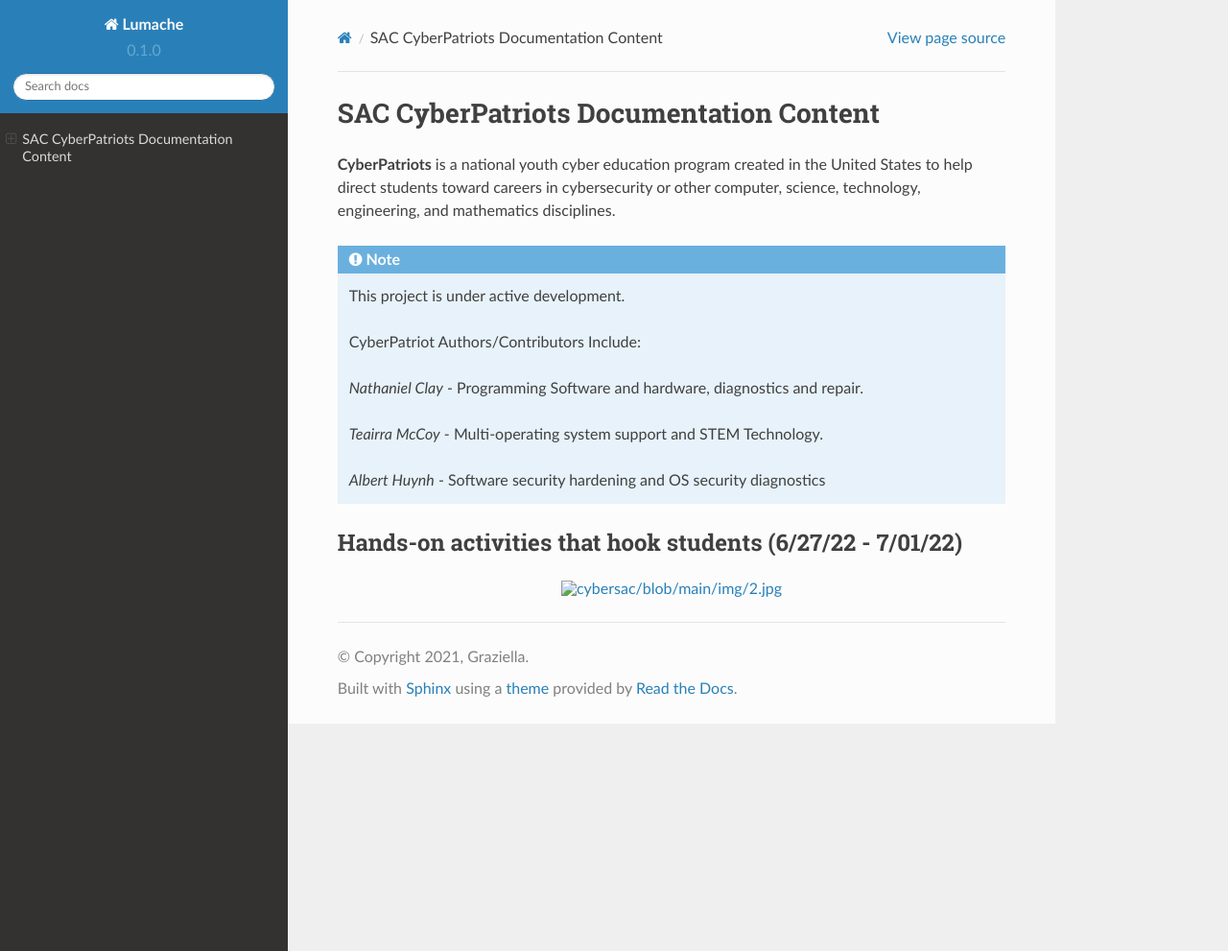
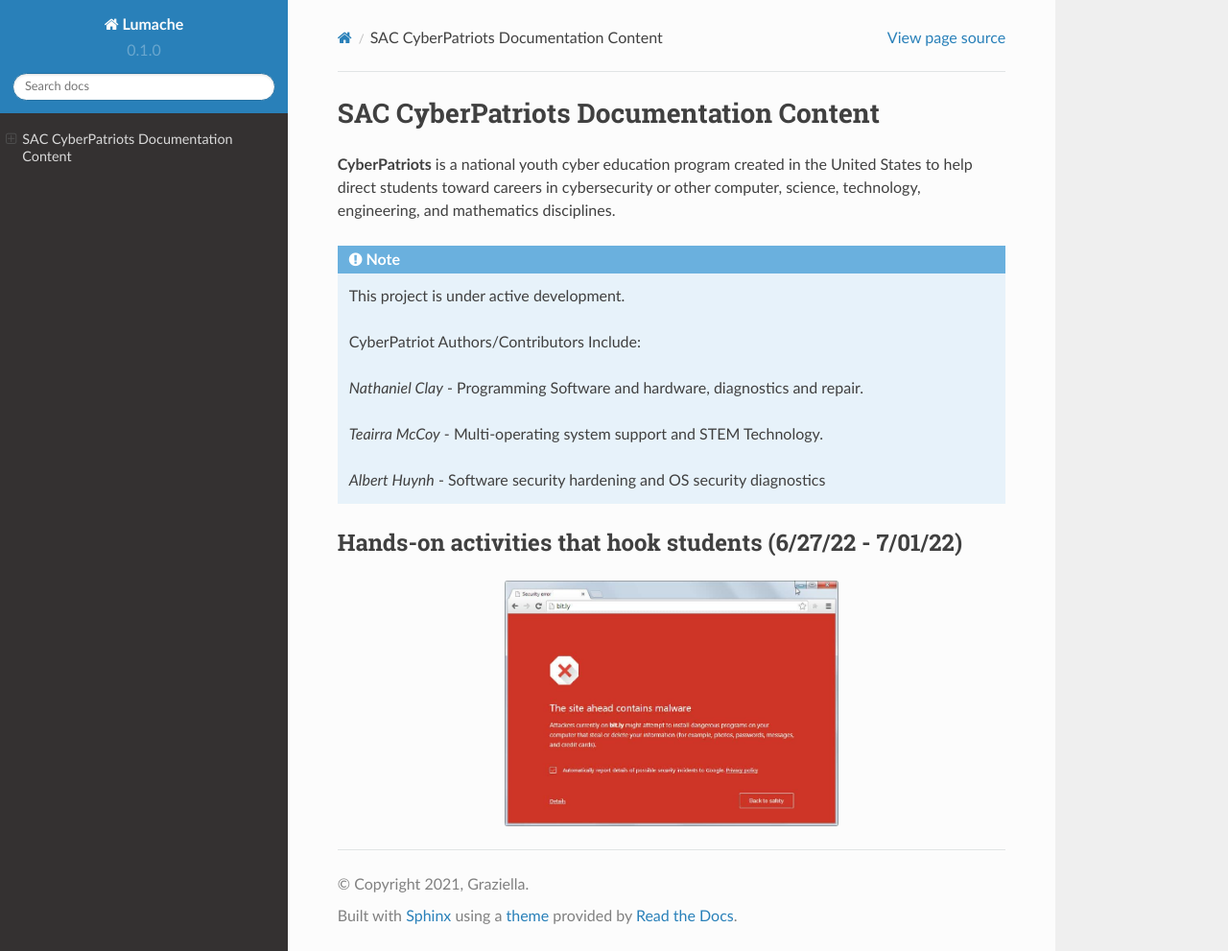
Before and after one commit to natt96z/cybersac, a Sphinx documentation site: the page built from docs/source/index.rst, in a window 1280 px wide and 991 px high. Shown: the whole window at 96% size. Built offline with Sphinx 7.4.7 and the Read the Docs theme 2.0.0, drawn with Linux system fonts in a browser that asks for light colours.

Commit message:
Update index.rst

```diff
--- a/docs/source/index.rst
+++ b/docs/source/index.rst
@@ -18,6 +18,6 @@
 Hands-on activities that hook students (6/27/22 - 7/01/22)
 ---------------
 
-.. figure:: cybersac/blob/main/img/2.jpg
+.. figure:: https://github.com/natt96z/cybersac/blob/main/img/2.jpg
    :width: 50%
    :align: center
```
